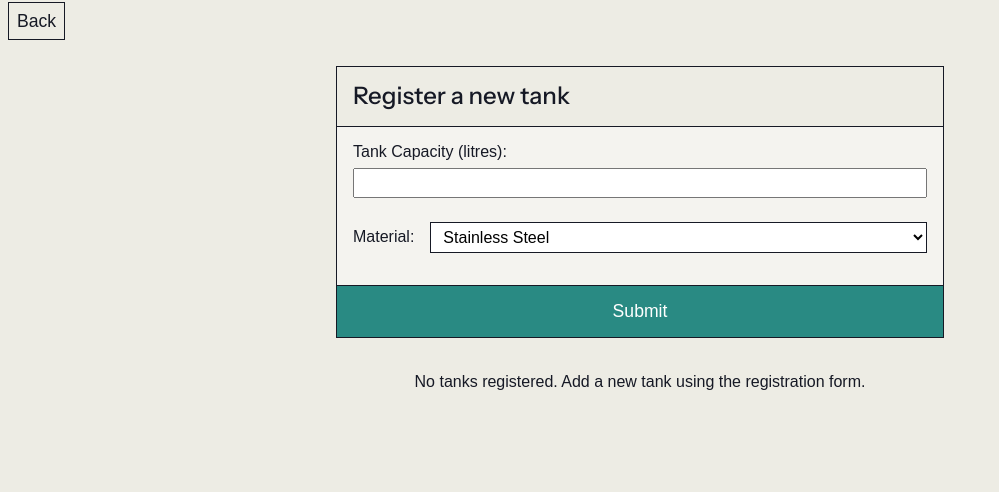
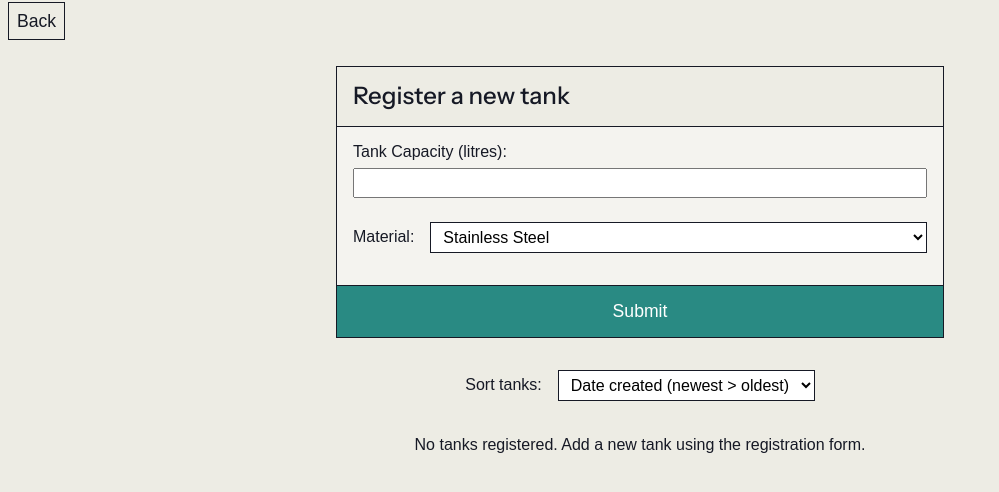
Before and after one commit to jl-stephenson/production-tracker, a React (Vite) app: page /tanks in a window 1280 px wide. Shown: the top 492 px of the page, without its empty margins (0-999 px from the left). Built offline with nearby package versions, Linux system fonts and the light colour scheme; a web font is replaced by a local one.

Commit message:
feature: minimal tank sort

```diff
--- /dev/null
+++ b/src/features/tanks/pages/TankListPage/index.module.css
@@ -0,0 +1,8 @@
+.container {
+  max-width: 38rem;
+  margin: 2rem auto;
+  display: flex;
+  gap: 1rem;
+  justify-content: center;
+  align-items: center;
+}
--- a/src/features/tanks/pages/TankListPage/index.tsx
+++ b/src/features/tanks/pages/TankListPage/index.tsx
@@ -1,12 +1,30 @@
 import { TankForm } from "@/features/tanks/components/TankForm";
 import { TankList } from "@/features/tanks/components/TankList";
+import { useTankStore } from "@/stores/tankStore";
 import { Link } from "@tanstack/react-router";
+import styles from "./index.module.css";
 
 export function TankListPage() {
+  const { sortTanks } = useTankStore();
+
   return (
     <main className="dashboard-container">
-      <Link className="back-link" to="/">Back</Link>
+      <Link className="back-link" to="/">
+        Back
+      </Link>
       <TankForm />
+      <div className={styles.container}>
+        <label htmlFor="tank-sort">Sort tanks:</label>
+        <select
+          id="tank-sort"
+          onChange={(event) => sortTanks(event.currentTarget.value)}
+        >
+          <option value="date-created">
+            Date created (newest &gt; oldest)
+          </option>
+          <option value="capacity">Capacity (large &gt; small)</option>
+        </select>
+      </div>
       <TankList />
     </main>
   );
--- a/src/stores/tankStore/index.ts
+++ b/src/stores/tankStore/index.ts
@@ -1,6 +1,6 @@
 import { create } from "zustand";
 import { generateUniqueId } from "./utils";
-import { Status, TankStore } from "./types";
+import { Status, Tank, TankStore } from "./types";
 import {
   calculateAverageSugarLevel,
   calculateTotalVolume,
@@ -62,4 +62,35 @@ export const useTankStore = create<TankStore>((set, get) => ({
       setItem("cider-production", newState);
       return newState;
     }),
+  sortTanks: (sortType: string) => {
+    console.log(sortType);
+    set((state) => {
+      const sortedTanks = filterTanks(state.tanks, sortType);
+      return {
+        tanks: sortedTanks,
+      };
+    });
+  },
 }));
+
+function filterTanks(tanks: Tank[], sortType: string) {
+  switch (sortType) {
+    case "date-created": {
+      return tanks.toSorted((a, b) => {
+        const dateCreatedA = a.dateCreated;
+        const dateCreatedB = b.dateCreated;
+        return dateCreatedB - dateCreatedA;
+      });
+    }
+    case "capacity": {
+      return tanks.toSorted((a, b) => {
+        const capacityA = a.capacity;
+        const capacityB = b.capacity;
+        return capacityB - capacityA;
+      });
+    }
+    default: {
+      return tanks;
+    }
+  }
+}
--- a/src/stores/tankStore/types.ts
+++ b/src/stores/tankStore/types.ts
@@ -52,4 +52,5 @@ export type TankStore = {
     >,
     tankId: string,
   ) => void;
+  sortTanks: (sortType: string) => void;
 };
--- a/tsconfig.app.json
+++ b/tsconfig.app.json
@@ -1,9 +1,9 @@
 {
   "compilerOptions": {
     "tsBuildInfoFile": "./node_modules/.tmp/tsconfig.app.tsbuildinfo",
-    "target": "ES2020",
+    "target": "ES2023",
     "useDefineForClassFields": true,
-    "lib": ["ES2020", "DOM", "DOM.Iterable"],
+    "lib": ["ES2023", "DOM", "DOM.Iterable"],
     "module": "ESNext",
     "skipLibCheck": true,
 
--- a/tsconfig.node.json
+++ b/tsconfig.node.json
@@ -1,7 +1,7 @@
 {
   "compilerOptions": {
     "tsBuildInfoFile": "./node_modules/.tmp/tsconfig.node.tsbuildinfo",
-    "target": "ES2022",
+    "target": "ES2023",
     "lib": ["ES2023"],
     "module": "ESNext",
     "skipLibCheck": true,
```
